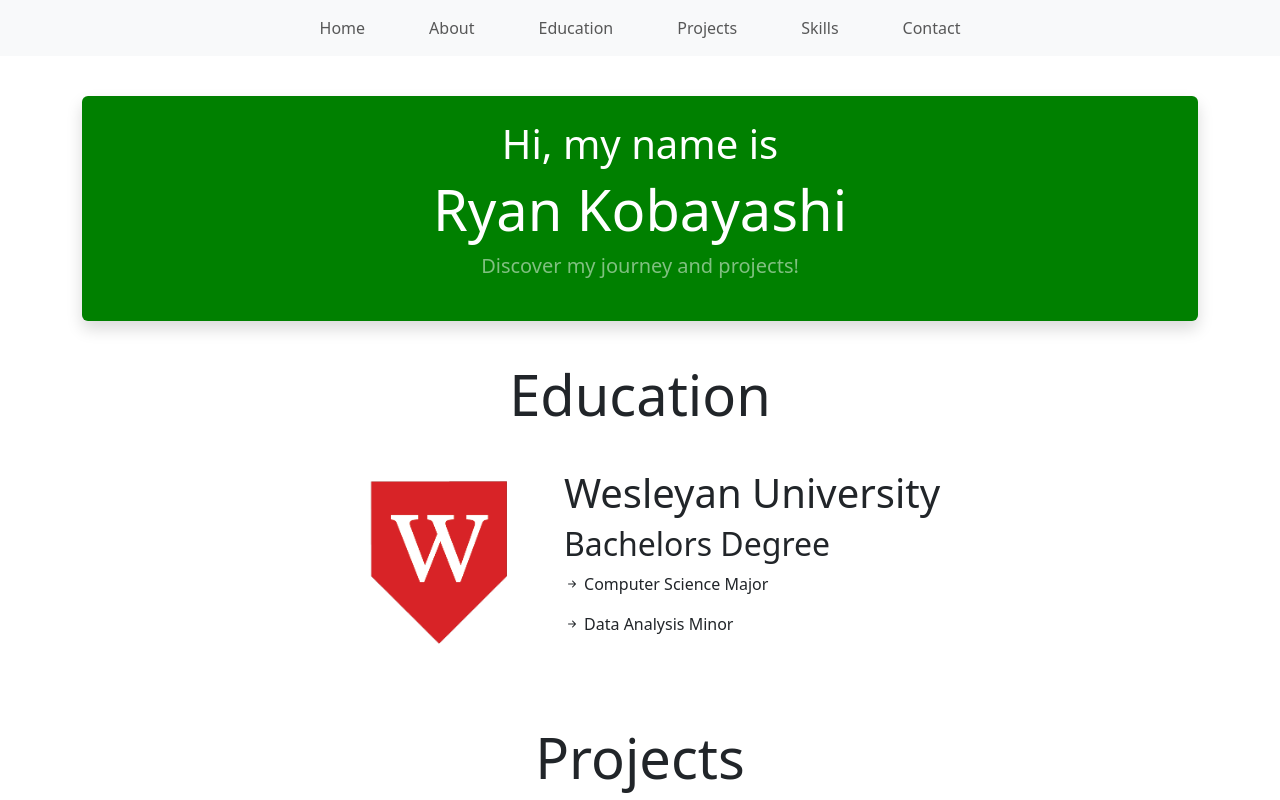
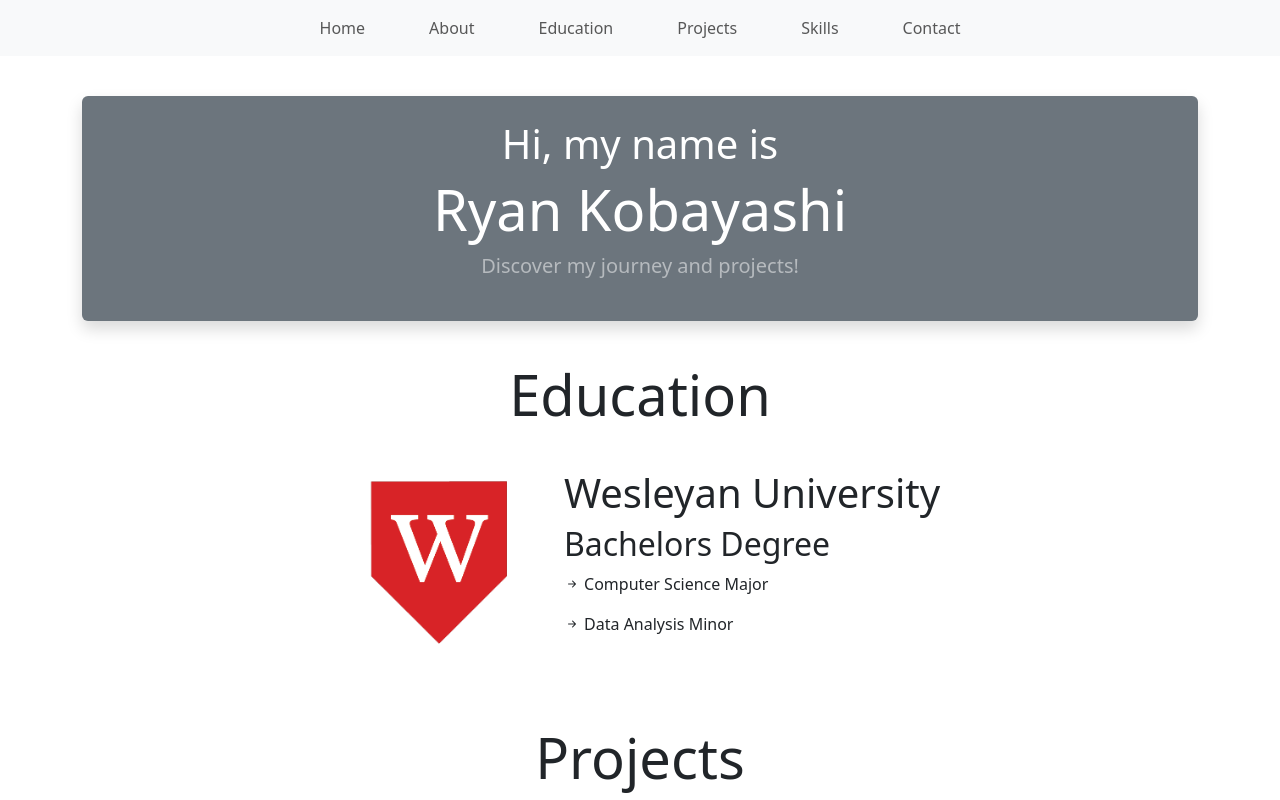
Before and after one commit to ryko20/website, a website: page index.html in a window 1280 px wide. Shown: the top 800 px of the page. Drawn offline with nearby package versions, Linux system fonts and the light colour scheme.

Commit message:
minor style changes

```diff
--- a/css/style.css
+++ b/css/style.css
@@ -1,6 +1,3 @@
-.intro-card {
-    background-color: green;
-}
 
 .section-container {
     padding-top: 40px;
--- a/index.html
+++ b/index.html
@@ -15,7 +15,7 @@
     <!-- Home Section -->
      <section class="section-container" id="home">
          <div class="container align-items-center justify-content-center text-center">
-            <div class="intro-card bg-opacity-75 p-4 rounded shadow">
+            <div class="intro-card p-4 rounded shadow bg-secondary">
                <h1 class="display-6 text-white">Hi, my name is</h1>
                <h2 class="display-4 text-white">Ryan Kobayashi</h1>
                <p class="lead text-white-50">Discover my journey and projects!</p>
```
